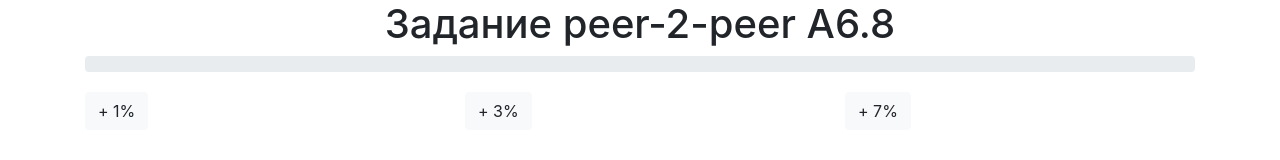
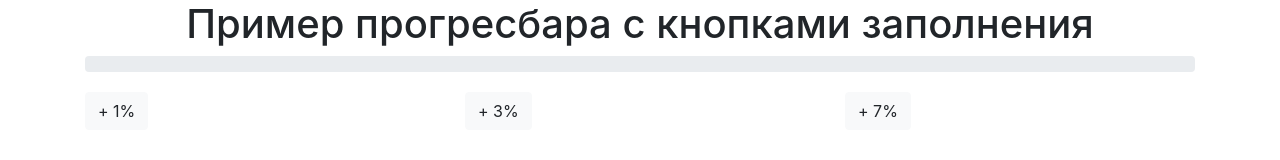
Before and after one commit to V0land13/a6, a plain HTML site: page index.html in a window 1280 px wide. Drawn offline with Linux system fonts and the light colour scheme.

Commit message:
Update index.html

```diff
--- a/index.html
+++ b/index.html
@@ -6,10 +6,10 @@
 
     <link rel="stylesheet" href="./css/bootstrap.min.css">
 
-    <title>Задание peer-2-peer A6.8</title>
+    <title>Progress Bar</title>
   </head>
   <body>
-    <h1 align="center">Задание peer-2-peer A6.8</h1>
+    <h1 align="center">Пример прогресбара с кнопками заполнения</h1>
     <div class="container">
       <div class="progress">
         <div class="progress-bar progress-bar-striped" role="progressbar" style="width: 0%" aria-valuenow="10" aria-valuemin="0" aria-valuemax="100" id="progressbar1"></div>
```
